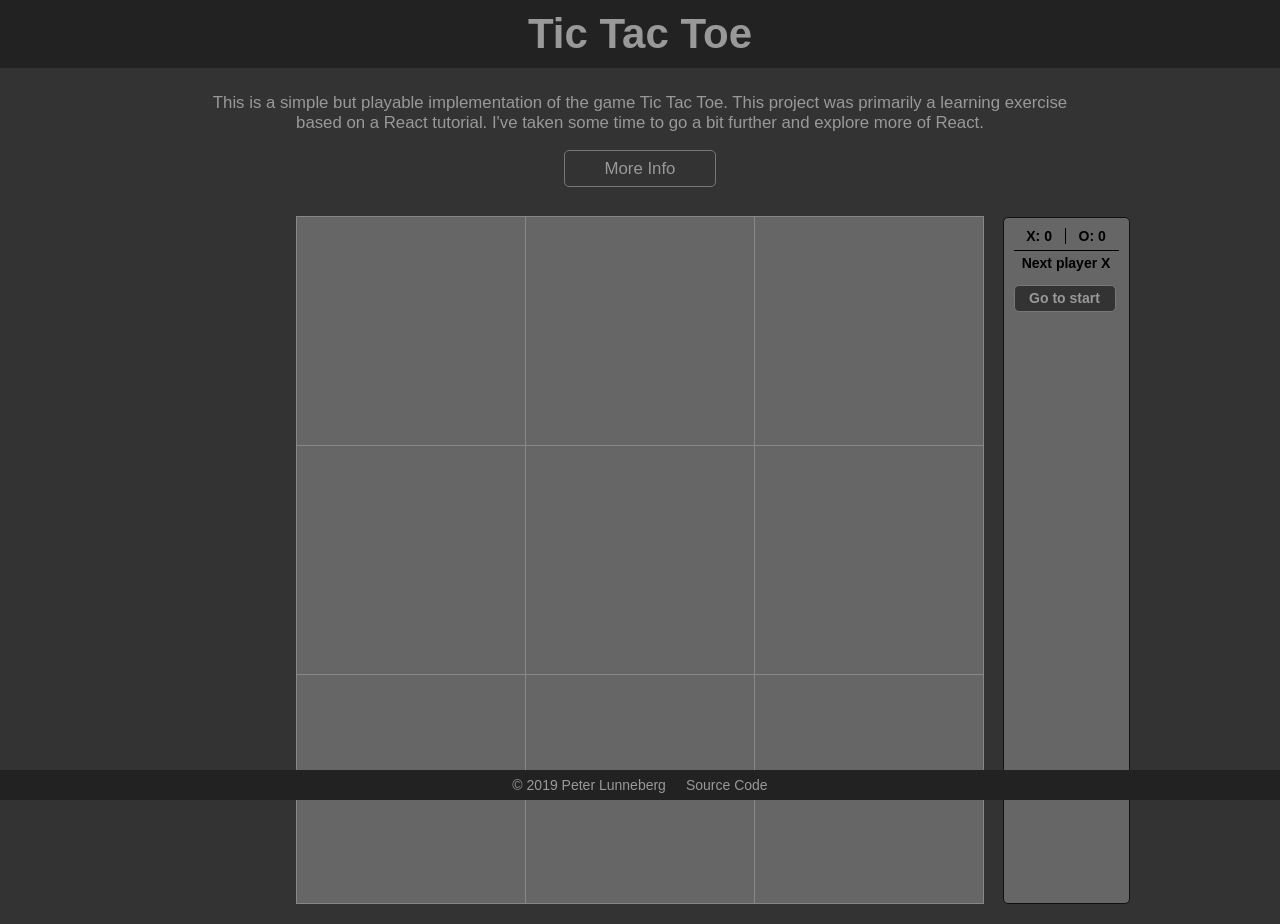
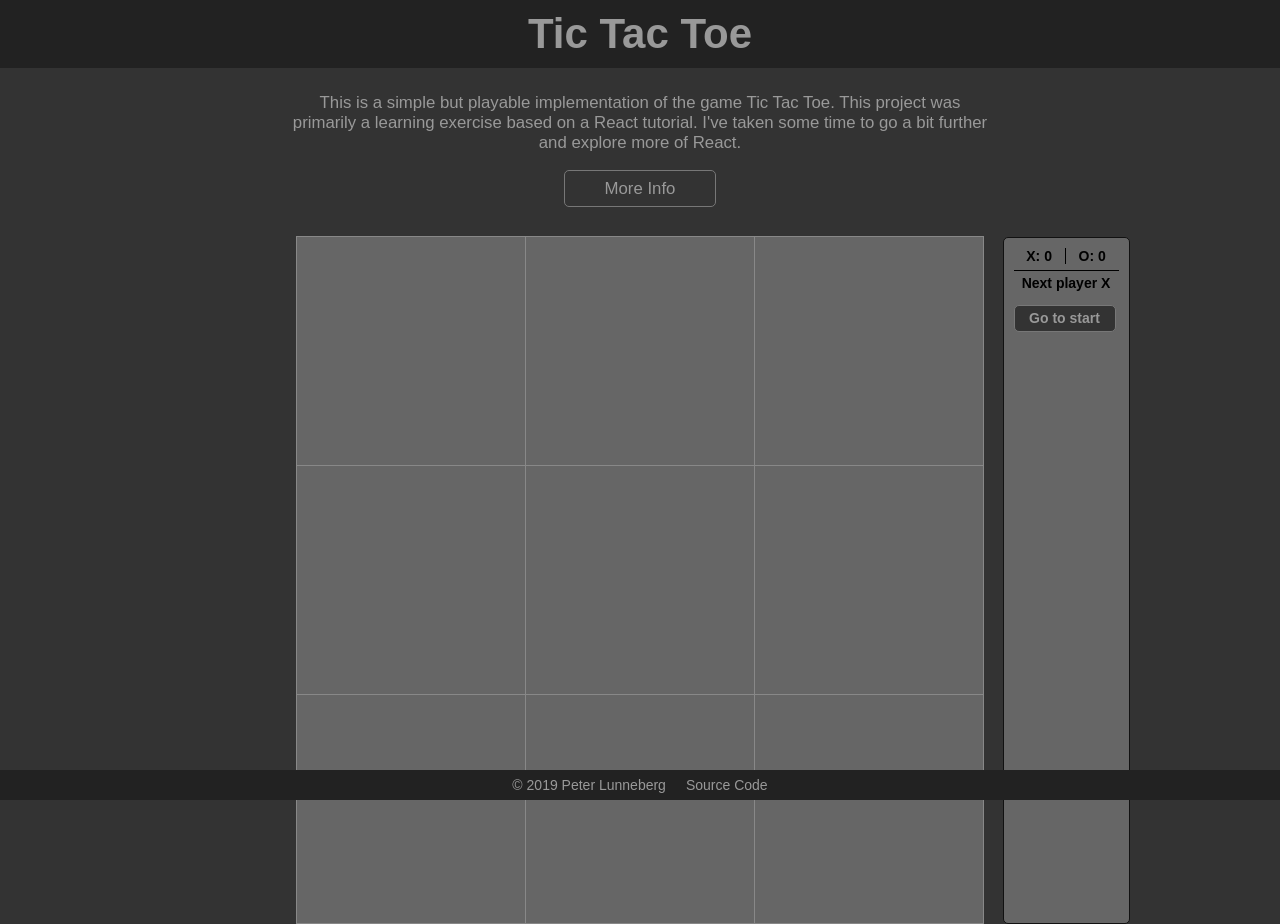
Before and after one commit to nemesisx00/tic-tac-toe, a React (Create React App) app: page / in a window 1280 px wide. Built offline with nearby package versions, Linux system fonts and the light colour scheme.

Commit message:
Minor tweaks to display.

```diff
--- a/src/css/index.css
+++ b/src/css/index.css
@@ -1,5 +1,6 @@
 body
 {
+	min-width: 640px;
 	margin: 0;
 	padding: 0;
 	background: #333;
@@ -75,7 +76,7 @@ body
 {
 	flex: 0 1 auto;
 	margin: 0 auto;
-	max-width: 900px;
+	max-width: 700px;
 	text-align: center;
 
 	font-size: 1.2em;
```
